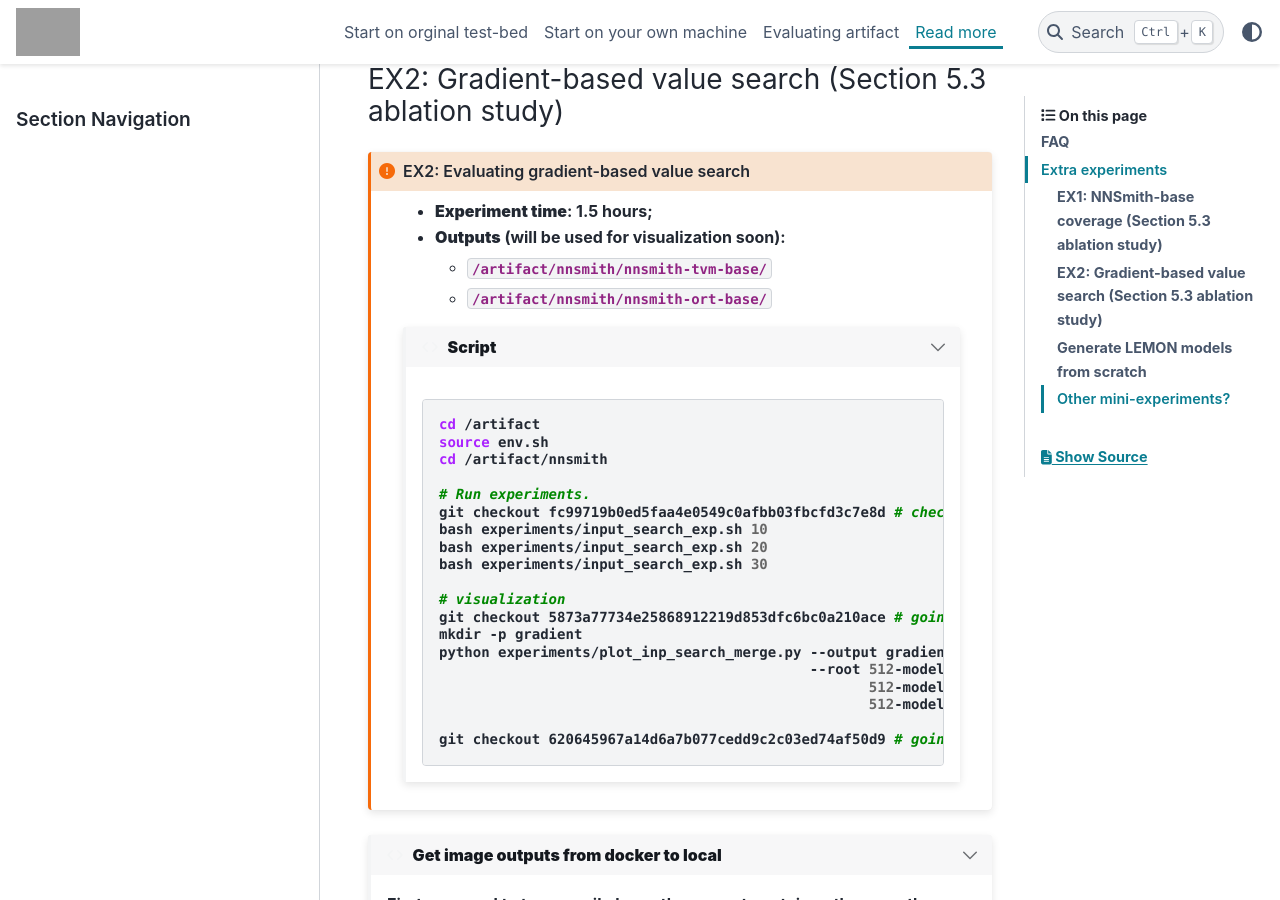
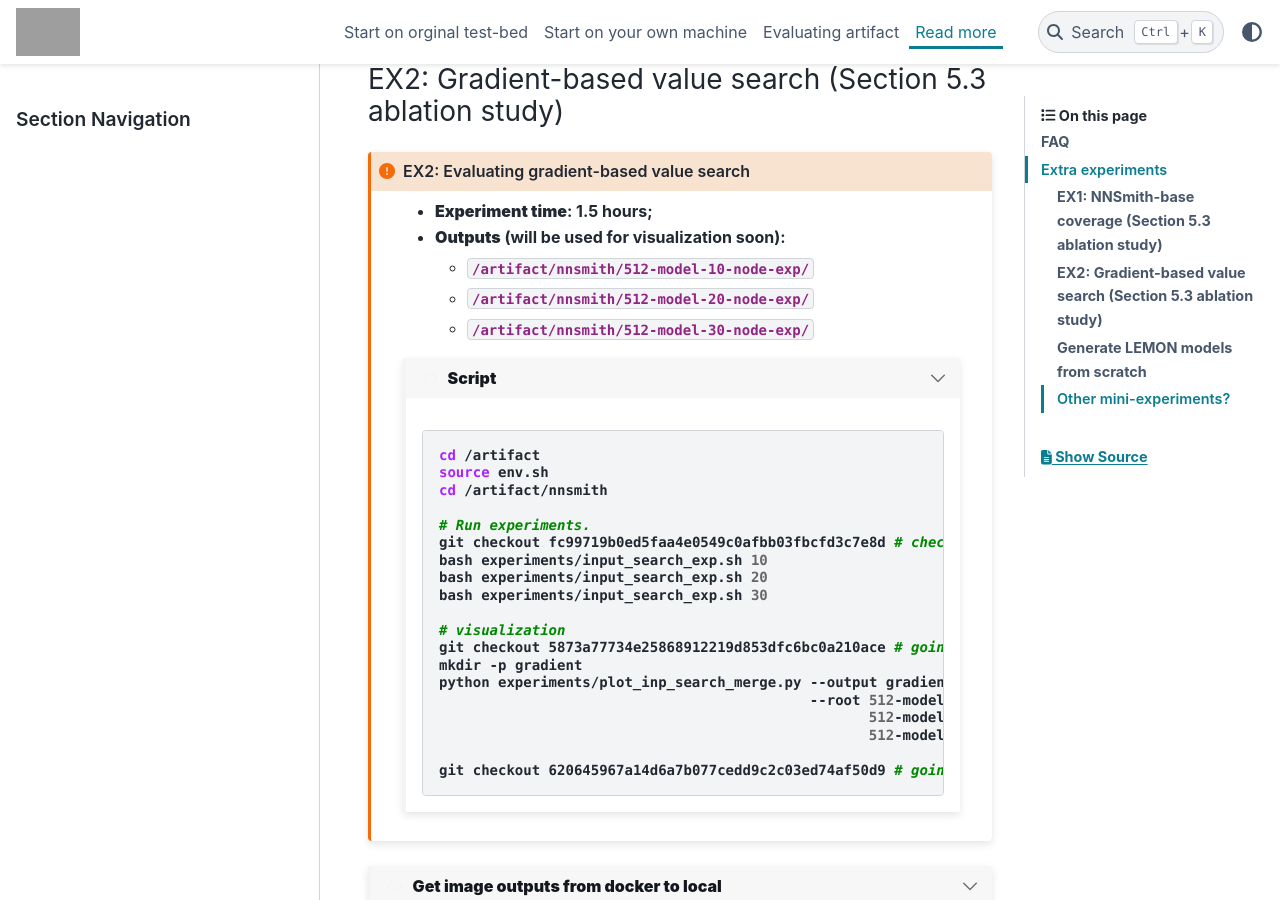
Before and after one commit to ganler/nnsmith-asplos-artifact, a Sphinx documentation site: the page built from docs/source/markdown/rdmore.md, in a window 1280 px wide and 900 px high, scrolled down 3183 px. Built offline with Sphinx 7.4.7 and the PyData theme 0.15.4, drawn with Linux system fonts in a browser that asks for light colours; grey boxes are pictures that could not be loaded.

Commit message:
fix: outputs of ex2

```diff
--- a/docs/source/markdown/rdmore.md
+++ b/docs/source/markdown/rdmore.md
@@ -143,8 +143,9 @@ See `./tvm-binning/tvm_br_cov_venn.png`
 
 - **Experiment time**: 1.5 hours;
 - **Outputs** (will be used for visualization soon):
-    - `/artifact/nnsmith/nnsmith-tvm-base/`
-    - `/artifact/nnsmith/nnsmith-ort-base/`
+    - `/artifact/nnsmith/512-model-10-node-exp/`
+    - `/artifact/nnsmith/512-model-20-node-exp/`
+    - `/artifact/nnsmith/512-model-30-node-exp/`
 
 :::{dropdown} **Script**
 :open:
```
